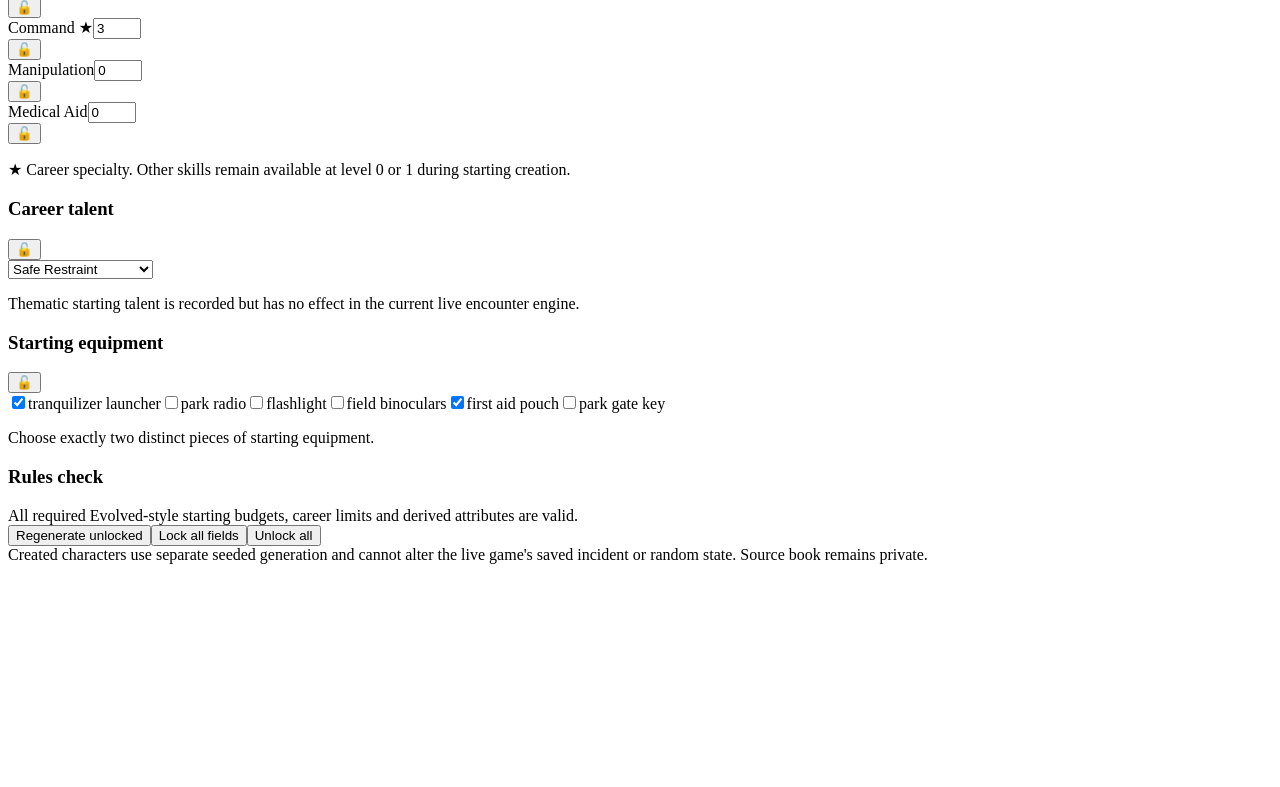
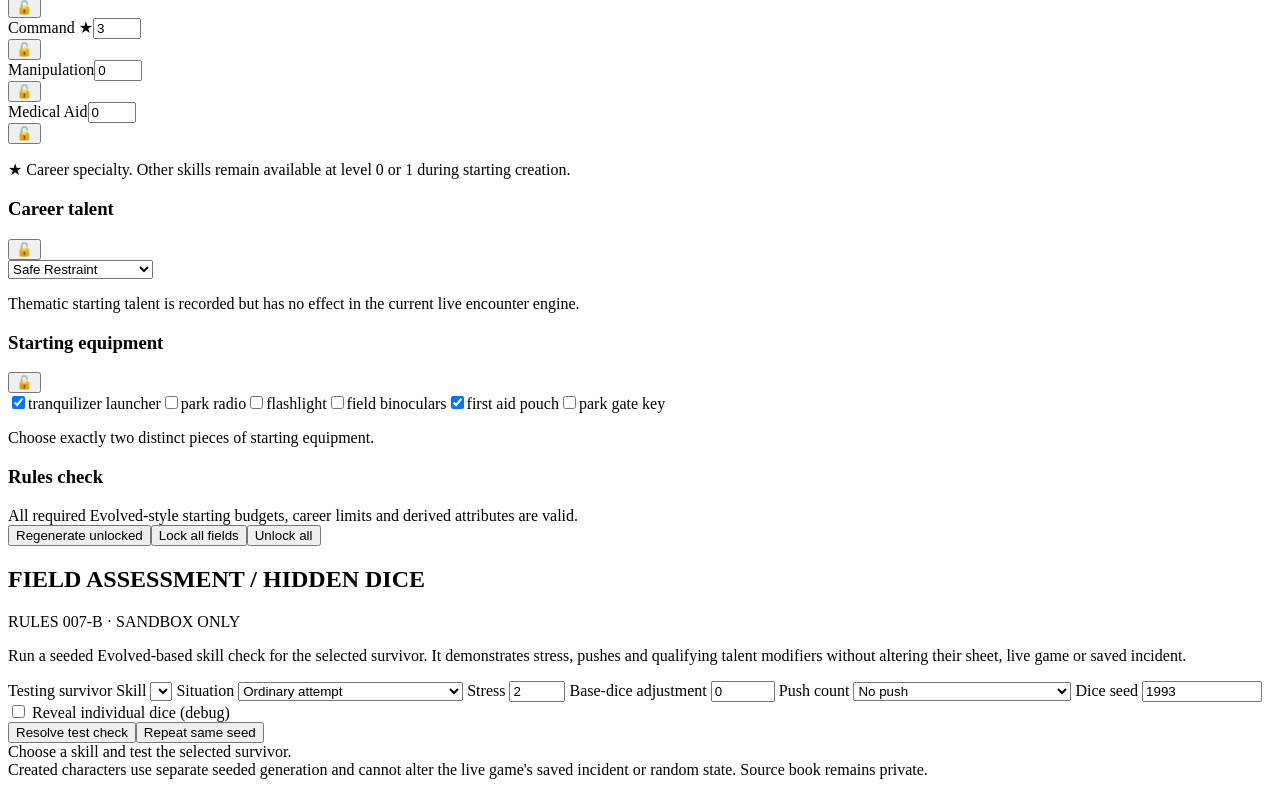
Before and after one commit to Diabolicdonut/Dinosaur-Horror-RPG, a website with bundled scripts: page characters.html in a window 1280 px wide. Shown: the part 1254-2041 px from the top of the page. Before the commit the page ends 1826 px from the top, so only its background shows below. Built offline with nearby package versions, Linux system fonts and the light colour scheme.

Commit message:
Expose optional hidden-dice and stress talent test panel in isolated Personnel Registry

```diff
--- a/characters.html
+++ b/characters.html
@@ -6,7 +6,7 @@
 <meta name="theme-color" content="#09130f"/>
 <meta name="description" content="Dinosaur Horror RPG — create a legal Jurassic Park-era character party."/>
 <title>Personnel Registry — Dinosaur Horror RPG</title>
-<link rel="stylesheet" href="./src/characters.css?v=007"/>
+<link rel="stylesheet" href="./src/characters.css?v=007b"/>
 </head>
 <body>
 <main class="lab">
@@ -14,13 +14,13 @@
     <div>
       <p class="eyebrow">INTERNATIONAL GENETIC TECHNOLOGIES / PERSONNEL ARCHIVE</p>
       <h1>PERSONNEL <span>REGISTRY</span></h1>
-      <p>CHARACTER LAB 007 · Evolved-based character creation</p>
+      <p>CHARACTER LAB 007-B · Evolved-based character creation</p>
     </div>
     <a class="secondary" href="./index.html">← Return to the live incident</a>
   </header>
   <section class="notice" aria-label="Development status">
     <strong>Playable character creator preview.</strong>
-    Build, validate, save, and export parties here. Characters are not yet connected to the incident engine. This lab uses Evolved starting budgets and original park careers; talent effects and spectator control are future milestones.
+    Build, validate, save, and export parties here. Characters are not yet connected to the incident engine. This lab uses Evolved starting budgets and original park careers. A seeded skill-check sandbox now models hidden d6 pools and several talent effects; the live incident and spectator controls are not yet connected.
   </section>
   <section class="toolbar panel" aria-label="Character generation">
     <label>Party size <input type="number" min="1" max="8" id="party-size" value="3"/></label>
@@ -41,8 +41,35 @@
       <div id="editor-root"></div>
     </section>
   </div>
+  <section class="panel section" id="dice-lab" aria-label="Hidden dice test laboratory">
+    <div class="section-head"><h2>FIELD ASSESSMENT / HIDDEN DICE</h2><span>RULES 007-B · SANDBOX ONLY</span></div>
+    <p class="note">Run a seeded Evolved-based skill check for the selected survivor. It demonstrates stress, pushes and qualifying talent modifiers without altering their sheet, live game or saved incident.</p>
+    <div class="check-grid">
+      <label>Testing survivor <strong id="roll-actor"></strong></label>
+      <label>Skill <select id="roll-skill"></select></label>
+      <label>Situation <select id="roll-context">
+        <option value="">Ordinary attempt</option>
+        <option value="active_search">Search for concealed clues</option>
+        <option value="dodge">Dodge an attack</option>
+        <option value="grapple">Restrain a threat</option>
+        <option value="first_aid">First aid</option>
+        <option value="surgery">Surgical care</option>
+        <option value="rally">Rally an injured survivor</option>
+        <option value="authority">Use official authority</option>
+        <option value="cunning">Find a clever angle in negotiations</option>
+        <option value="acceleration">Accelerate or brake a vehicle</option>
+      </select></label>
+      <label>Stress <input id="roll-stress" type="number" min="0" max="12" step="1" value="2"/></label>
+      <label>Base-dice adjustment <input id="roll-modifier" type="number" min="-10" max="10" step="1" value="0"/></label>
+      <label>Push count <select id="roll-push"><option value="0">No push</option><option value="1">Push once</option><option value="2">Attempt double push (talent only)</option></select></label>
+      <label>Dice seed <input id="roll-seed" type="number" min="0" max="4294967295" value="1993"/></label>
+      <label class="inline-check"><input type="checkbox" id="roll-show-dice"/> Reveal individual dice (debug)</label>
+    </div>
+    <div class="action-bar"><button id="run-check" type="button">Resolve test check</button><button id="rerun-check" type="button" class="secondary">Repeat same seed</button></div>
+    <div class="check-result" id="roll-result" role="status" aria-live="polite">Choose a skill and test the selected survivor.</div>
+  </section>
   <footer>Created characters use separate seeded generation and cannot alter the live game's saved incident or random state. Source book remains private.</footer>
 </main>
-<script type="module" src="./src/characters-app.mjs?v=007"></script>
+<script type="module" src="./src/characters-app.mjs?v=007b"></script>
 </body>
 </html>
```
